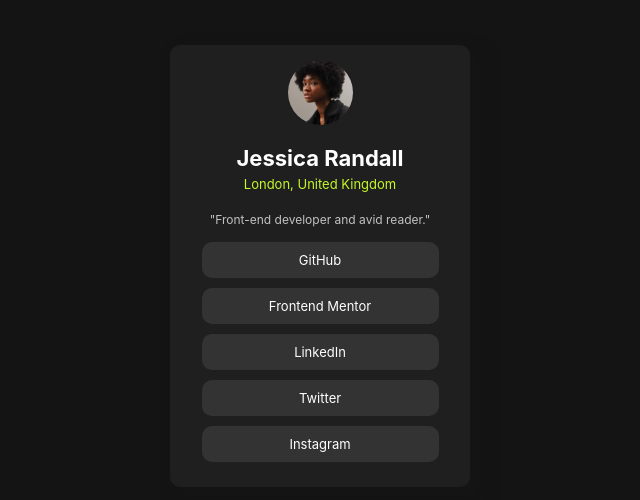
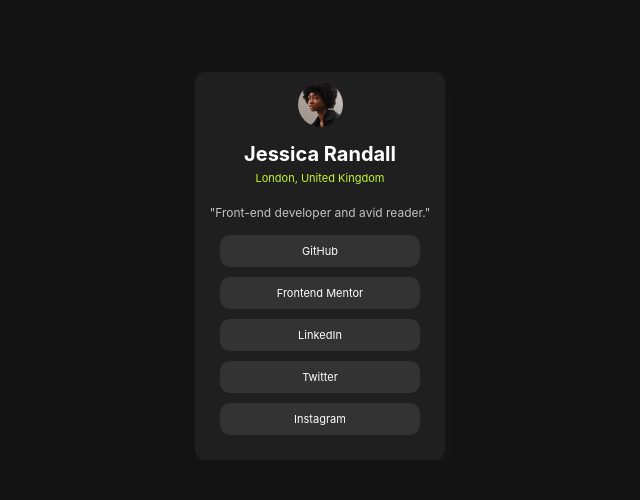
Before and after one commit to jcoms2003/social-links-profile-main, a plain HTML site: page index.html in a window 1280 px wide. Shown: the part 134-634 px from the top of the page, without its empty margins (320-960 px from the left). Drawn offline with Linux system fonts and the light colour scheme; a web font is replaced by a local one.

Commit message:
making smaller

```diff
--- a/index.html
+++ b/index.html
@@ -20,7 +20,7 @@
     <main>
       <div class="container">
         <img
-          src="/assets/images/avatar-jessica.jpeg"
+          src="./assets/images/avatar-jessica.jpeg"
           alt="Profile"
           class="img1"
         />
--- a/styles.css
+++ b/styles.css
@@ -14,7 +14,7 @@ body {
 .container {
   background-color: hsl(0, 0%, 12%);
   height: fit-content;
-  width: 300px;
+  width: 250px;
   display: flex;
   flex-direction: column;
   justify-content: center;
@@ -24,17 +24,17 @@ body {
 }
 .img1 {
   border-radius: 50%;
-  width: 65px;
-  margin: 15px;
+  width: 45px;
+  margin: 10px;
 }
 h2 {
   color: hsl(0, 0%, 100%);
   padding: 5px;
-  font-size: 22px;
+  font-size: 20px;
 }
 p.UK {
   color: hsl(75, 94%, 57%);
-  font-size: 13px;
+  font-size: 11px;
   margin-bottom: 20px;
 }
 p.quote {
@@ -47,18 +47,17 @@ p.quote {
   justify-content: center;
   align-items: center;
   flex-direction: column;
-  width: 79%;
-  margin: 0 15px;
+  width: 80%;
 }
 .box {
   background-color: hsl(0, 0%, 20%);
-  padding: 10px;
+  padding: 9px;
   border-radius: 10px;
   width: 100%;
   margin-bottom: 10px;
   text-align: center;
   color: hsl(0, 0%, 100%);
-  font-size: 13px;
+  font-size: 11px;
 }
 .box:hover {
   color: hsl(0, 0%, 8%);
```
